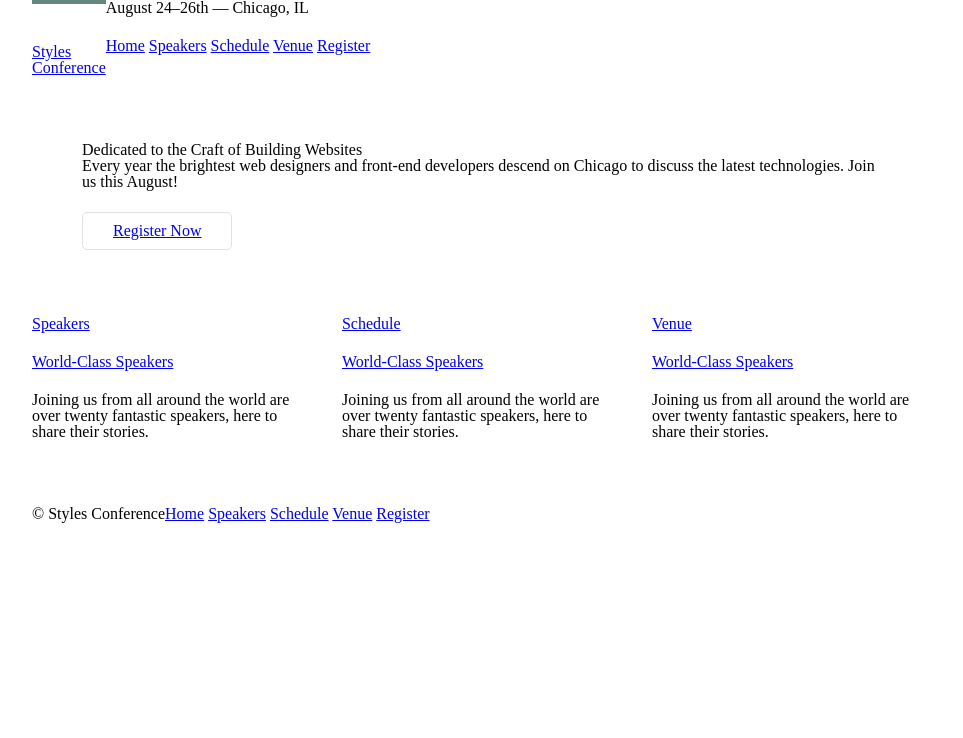
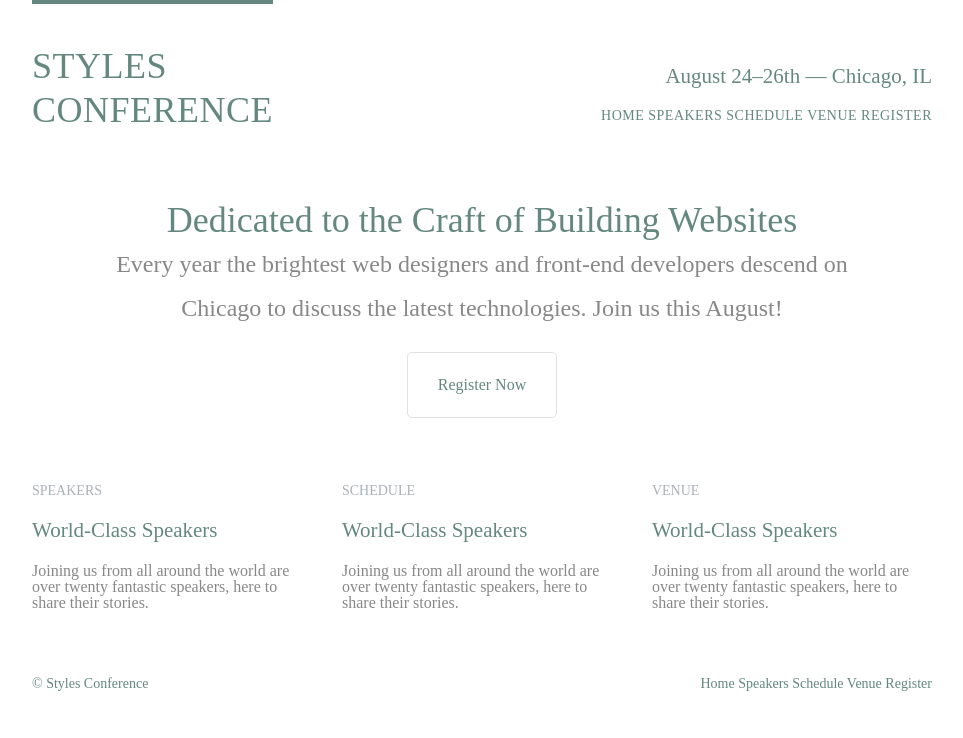
Before and after one commit to gorkusham/styles-conference, a plain HTML site: page index.html in a window 1280 px wide. Shown: the whole page, without its empty margins (158-1121 px from the left). Drawn offline with Linux system fonts and the light colour scheme.

Commit message:
lesson6 (Typography)

```diff
--- a/assets/stylesheets/main.css
+++ b/assets/stylesheets/main.css
@@ -128,12 +128,60 @@ h1, h3, h4, h5, p {
 	margin-bottom: 22px;
 }
 
+h1, h2, h3, h4 {
+	color: #648880;
+}
+
+h1 {
+	font-size: 36px;
+	line-height: 44px;
+}
+
+h2 {
+	font-size: 24px;
+	line-height: 44px;
+}
+
+h3 {
+	font-size: 21px;
+}
+
+h4 {
+	font-size: 18px;
+}
+
+h5 {
+	color: #a9b2b9;
+	font-size: 14px;
+	font-weight: 400;
+	text-transform: uppercase;
+}
+
+strong {
+	font-weight: 400;
+}
+
+cite, em {
+	font-style: italic;
+}
+
+.tagline {
+	margin: 66px 0 22px 0;
+	text-align: right;
+}
+
+.teaser a:hover h3 {
+	color: #a9b2b9;
+}
+
+
+
 
 /*
 ========================================
-    Buttons
+Buttons
 ========================================
-*/
+ */
 
 .btn {
 	border-radius: 5px;
@@ -153,8 +201,20 @@ h1, h3, h4, h5, p {
 */
 
 .hero {
+	line-height: 44px;
 	padding: 22px 80px 66px 80px;
+	text-align: center;
 }
+
+.hero h2 {
+	font-size: 36px;
+}
+
+.hero p {
+	font-size: 24px;
+	font-weight: 100;
+}
+
 
 
 /*
@@ -167,6 +227,11 @@ h1, h3, h4, h5, p {
 	border-top: 4px solid #648880;
 	padding: 40px 0 22px 0;
 	float: left;
+	font-weight: 100;
+	letter-spacing: .5px;
+	line-height: 44px;
+	padding: 40px 0 22px 0;
+	text-transform: uppercase;
 }
 
 
@@ -174,13 +239,60 @@ h1, h3, h4, h5, p {
 ========================================
     Primary footer
 ========================================
- */
+*/
 
 .primary-footer {
+	color: #648880;
+	font-size: 14px;
 	padding-bottom: 44px;
 	padding-top: 44px;
 }
 
+
+/*
+========================================
+    Navigation
+========================================
+*/
+
+.nav {
+	  text-align: right;
+}
+
+.primary-nav {
+	font-size: 14px;
+	font-weight: 400;
+	letter-spacing: .5px;
+	text-transform: uppercase;
+}
+
 .primary-footer small {
 	float: left;
+	font-weight: 400;
 }
+
+
+body {
+	color: #888;
+	font: 300 16px/22px "Lato" "Open Sans", "Helvetica Neue", Helvetica, Arial, sans-serif;
+}
+
+
+/*
+========================================
+     Links
+========================================
+*/
+
+a:hover {
+	color: #a9b2b9;
+}
+
+a {
+	color: #648880;
+	text-decoration: none;
+}
+
+p a {
+	border-bottom: 1px solid #dfe2e5;
+}
--- a/index.html
+++ b/index.html
@@ -4,15 +4,16 @@
 		<meta charset="utf-8">
 		<title>Styles Conference</title>
 		<link rel="stylesheet" href="assets/stylesheets/main.css">
+		<link rel="stylesheet" href="http://fonts.googleapis.com/css?family=Lato:100,300,400">
 	</head>
 	<body>
 		<header class="container group">
 			<h1 class="logo">
 				<a href="index.html">Styles <br> Conference</a>
 			</h1>
-			<h3>August 24&ndash;26th &mdash; Chicago, IL</h3>
+			<h3 class="tagline">August 24&ndash;26th &mdash; Chicago, IL</h3>
 
-			<nav>
+			<nav class="nav primary-nav">
 				<a href="index.html">Home</a>
 				<a href="speakers.html">Speakers</a>
 				<a href="schedule.html">Schedule</a>
@@ -28,10 +29,8 @@
 		</section>
 
 		<section class="grid">
-
 			<!-- Speakers -->
-
-			<section class="col-1-3">
+			<section class="teaser col-1-3">
 				<a href="speakers.html">
 					<h5>Speakers</h5>
 					<h3>World-Class Speakers</h3>
@@ -39,7 +38,7 @@
 				<p>Joining us from all around the world are over twenty fantastic speakers, here to share their stories.</p>
 			</section><!--
 			  Schedule
-			--><section class="col-1-3">
+			--><section class="teaser col-1-3">
 				<a href="schedule.html">
 					<h5>Schedule</h5>
 					<h3>World-Class Speakers</h3>
@@ -47,7 +46,7 @@
 				<p>Joining us from all around the world are over twenty fantastic speakers, here to share their stories.</p>
 			</section><!--
 				  Venue
-			--><section class="col-1-3">
+			--><section class="teaser col-1-3">
 				<a href="venue.html">
 					<h5>Venue</h5>
 					<h3>World-Class Speakers</h3>
@@ -58,7 +57,7 @@
 
 		<footer class="primary-footer container group">
 			<small>&copy; Styles Conference</small>
-			<nav>
+			<nav class="nav">
 				<a href="index.html">Home</a>
 				<a href="speakers.html">Speakers</a>
 				<a href="schedule.html">Schedule</a>
```
Also changed, not shown: register.html (+3 -3 lines), schedule.html (+3 -3 lines), speakers.html (+3 -3 lines), venue.html (+3 -3 lines).
